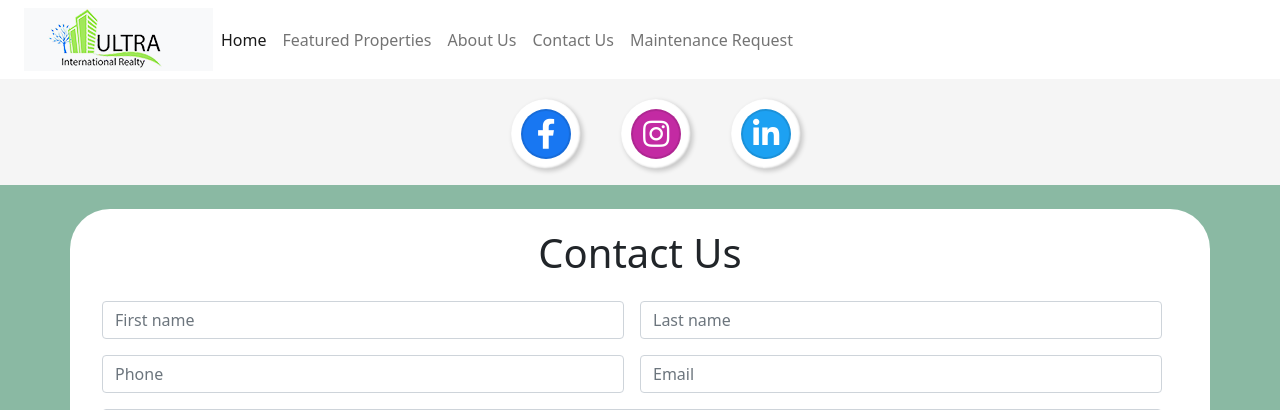
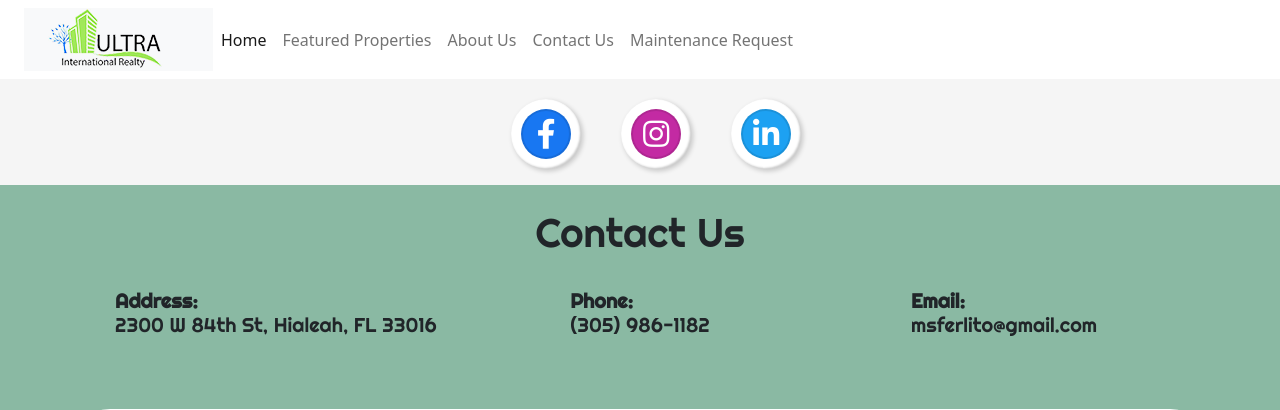
Before and after one commit to jjfcode/UltraInternationalRealty.com, a PHP site: page /contact.html in a window 1280 px wide. Shown: the top 410 px of the page. Run offline with PHP 8.4, Linux system fonts and the light colour scheme.

Commit message:
more contact us

```diff
--- a/contact.html
+++ b/contact.html
@@ -67,11 +67,42 @@
         </div>
         <!-- Social Media End -->
 
+        <!-- Contact Title Start -->
+
+        <div class="container-fluid p-4 main_title">
+            <div class="container">
+                <h1 class="text-center">Contact Us</h1>
+                <div class="row p-4">
+                    <div class="col-md-4 address">
+                        <h5 class="textcenter"><strong>Address:</strong><br>2300 W 84th St, Hialeah, FL 33016</h5>
+                    </div>
+                    <div class="col-md-4 phone">
+                        <h5 class="textcenter"><strong>Phone:</strong><br>(305) 986-1182</h5>
+                    </div>
+                    <div class="col-md-4 email">
+                        <h5 class="textcenter"><strong>Email:</strong><br>msferlito@gmail.com</h5>
+                    </div>
+                </div>
+            </div>
+        </div>
+
+         <!-- Contact Title End -->
+
+        <!-- Google Maps Start -->
+        <div class="container-fluid p-3">
+            <div class="container p-1 maps">
+                <div class="container p-3">
+                    <iframe src="https://www.google.com/maps/embed?pb=!1m18!1m12!1m3!1d3589.1689239241473!2d-80.33250778460116!3d25.896816809314426!2m3!1f0!2f0!3f0!3m2!1i1024!2i768!4f13.1!3m3!1m2!1s0x88d9bb2fa2c65b8d%3A0x623338ab6ea59b3f!2s2300%20W%2084th%20St%2C%20Hialeah%2C%20FL%2033016!5e0!3m2!1sen!2sus!4v1621013826238!5m2!1sen!2sus" width="100%" height="450" style="border:0;" allowfullscreen="" loading="lazy"></iframe>
+                </div>
+            </div>
+        </div>
+        <!-- Google Maps End -->
+
         <!-- Contact Us Form Start -->
         <div class="container-fluid p-4">
             <div class="container p-1 contact-in">
                 <div class="container p-3">
-                    <h1 class="main mb-40 text-center">Contact Us</h1>
+                    <h1 class="main mb-40 text-center">Request Information</h1>
                     <div class="container">
                         <form class="row g-3" action="#" method="POST" onsubmit="return check()" role="form">
                             <div class="row g-3">
@@ -119,7 +150,7 @@
     <!-- FontAwesome Link End -->
     <!-- Email Script Start -->
     <script src="https://smtpjs.com/v3/smtp.js"></script>
-    <script src="js/email2.js"></script>
+    <script src="js/email2_v1.js"></script>
     <!-- Email Script End -->
 </body>
 </html>
--- a/css/style.css
+++ b/css/style.css
@@ -115,6 +115,30 @@ nav {
 
 /* Contact Us Start */
 
+.main_title {
+    font-family: 'Righteous', cursive;
+}
+
+.address {
+    display: flex;
+    justify-content: center;
+}
+
+.phone {
+    display: flex;
+    justify-content: center;
+}
+
+.email {
+    display: flex;
+    justify-content: center;
+}
+
+.maps {
+    background: #fff;
+    border-radius: 40px;
+}
+
 .contact {
     background: #8ab9a3;
 }
@@ -138,3 +162,25 @@ nav {
 }
 
 /* maintenance End */
+
+/* Phone Fix Start */
+
+@media (max-width: 775px) {
+
+    .address {
+        display: flex;
+        justify-content: left;
+    }
+
+    .phone {
+        display: flex;
+        justify-content: left;
+    }
+
+    .email {
+        display: flex;
+        justify-content: left;
+    }
+}
+
+/* Phone Fix End */
--- a/maintenace.html
+++ b/maintenace.html
@@ -150,7 +150,7 @@
     <!-- FontAwesome Link End -->
     <!-- Email Script Start -->
     <script src="https://smtpjs.com/v3/smtp.js"></script>
-    <script src="js/email.js"></script>
+    <script src="js/email_v1.js"></script>
     <!-- Email Script End -->
 </body>
 </html>
```
Also changed, not shown: js/email2_v1.js (added, +8 -0 lines), js/email_v1.js (added, +8 -0 lines).
